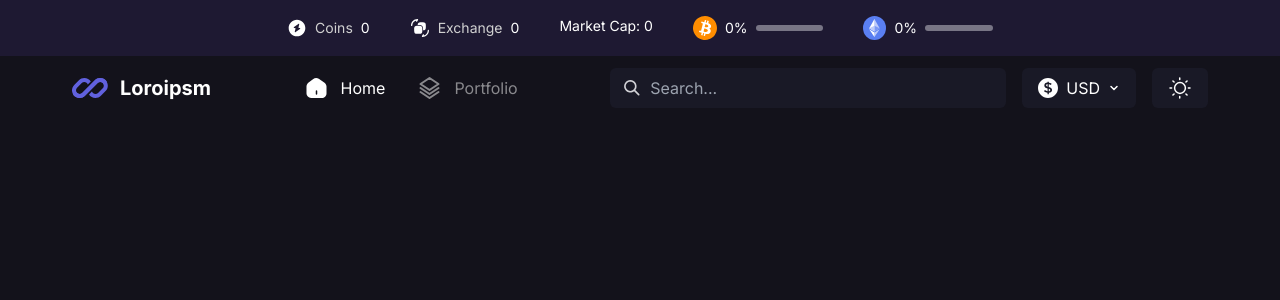
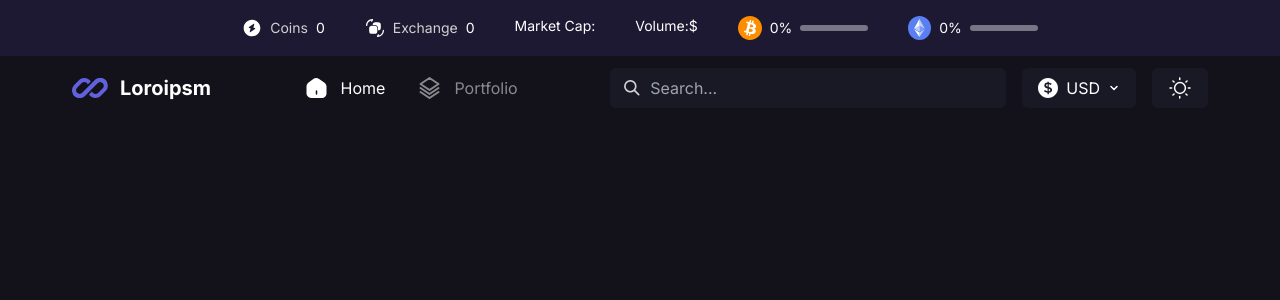
Before and after one commit to 10richard/crypto-app, a Next.js app: page / in a window 1280 px wide. Shown: the top 300 px of the page. Built offline with nearby package versions, Linux system fonts and the light colour scheme; no server answers.

Commit message:
add usd market cap and volume

```diff
--- a/app/components/Header.tsx
+++ b/app/components/Header.tsx
@@ -10,18 +10,30 @@ import eth from "@/public/images/header/eth.svg";
 const Header = () => {
   const [activeCoins, setActiveCoins] = useState<number>(0);
   const [totalMarkets, setTotalMarkets] = useState<number>(0);
-  const [marketCapChange, setMarketCapChange] = useState<number>(0);
-  // const [totalVolume, setTotalVolume] = useState<number>(0);
+  const [marketCap, setMarketCap] = useState<string>("");
+  const [totalVolume, setTotalVolume] = useState<string>("");
   const [btcMarketCapPercent, setBtcMarketCapPercent] = useState<number>(0);
   const [ethMarketCapPercent, setEthMarketCapPercent] = useState<number>(0);
+
+  const formatNum = (num: number): string => {
+    if (num >= 1_000_000_000_000) {
+      return `${(num / 1_000_000_000_000).toFixed(2)}T`;
+    } else if (num >= 1_000_000_000) {
+      return `${(num / 1_000_000_000).toFixed(2)}B`;
+    } else if (num >= 1_000_000) {
+      return `${(num / 1_000_000).toFixed(2)}M`;
+    } else {
+      return num.toLocaleString();
+    }
+  };
 
   useEffect(() => {
     const fetchData = async () => {
       const data = await getHeaderInfo();
       setActiveCoins(data.active_cryptocurrencies);
       setTotalMarkets(data.markets);
-      setMarketCapChange(Math.round(data.market_cap_change_percentage_24h_usd));
-      // setTotalVolume(data.total_volume);
+      setMarketCap(formatNum(data.total_market_cap.usd));
+      setTotalVolume(formatNum(data.total_volume.usd));
       setBtcMarketCapPercent(Math.round(data.market_cap_percentage.btc));
       setEthMarketCapPercent(Math.round(data.market_cap_percentage.eth));
     };
@@ -41,8 +53,8 @@ const Header = () => {
         <p className="text-[#D1D1D1]">Exchange</p>
         <p>{totalMarkets}</p>
       </div>
-      <div>Market Cap: {marketCapChange}</div>
-      {/* <div>Volume:${totalVolume}B</div> */}
+      <div>Market Cap: {marketCap}</div>
+      <div>Volume:${totalVolume}</div>
       <div className="flex items-center gap-2 w-[130px]">
         <img src={btc.src} alt="" className="w-[25px]" />
         <p>{btcMarketCapPercent}%</p>
```
